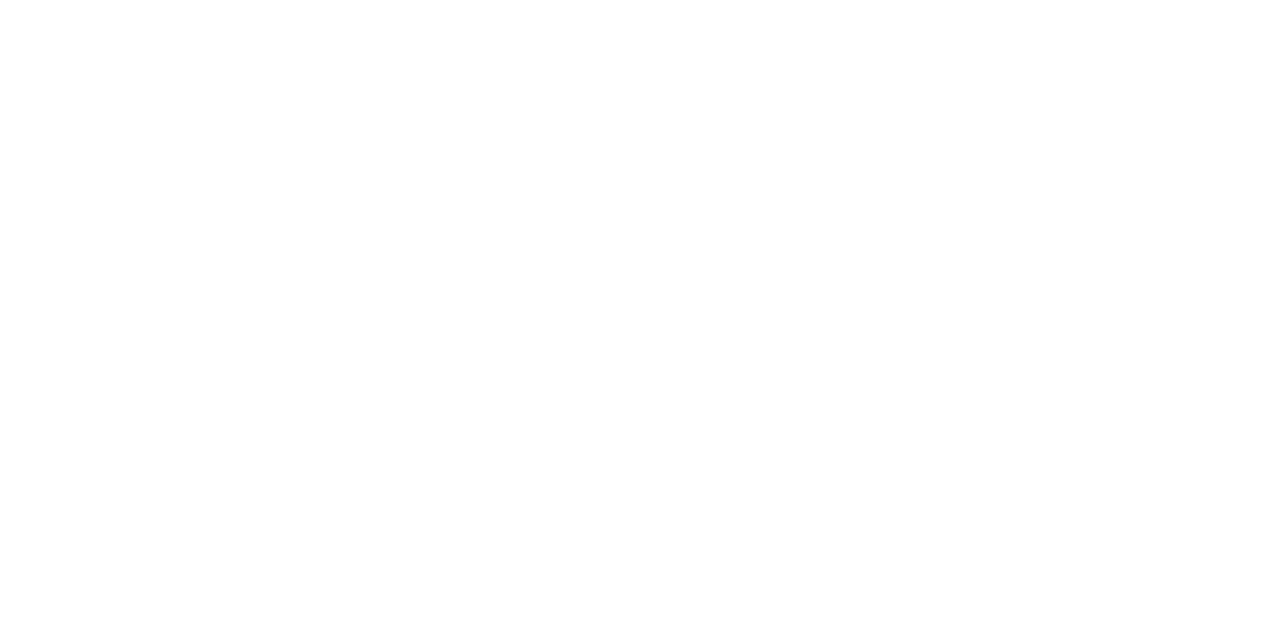
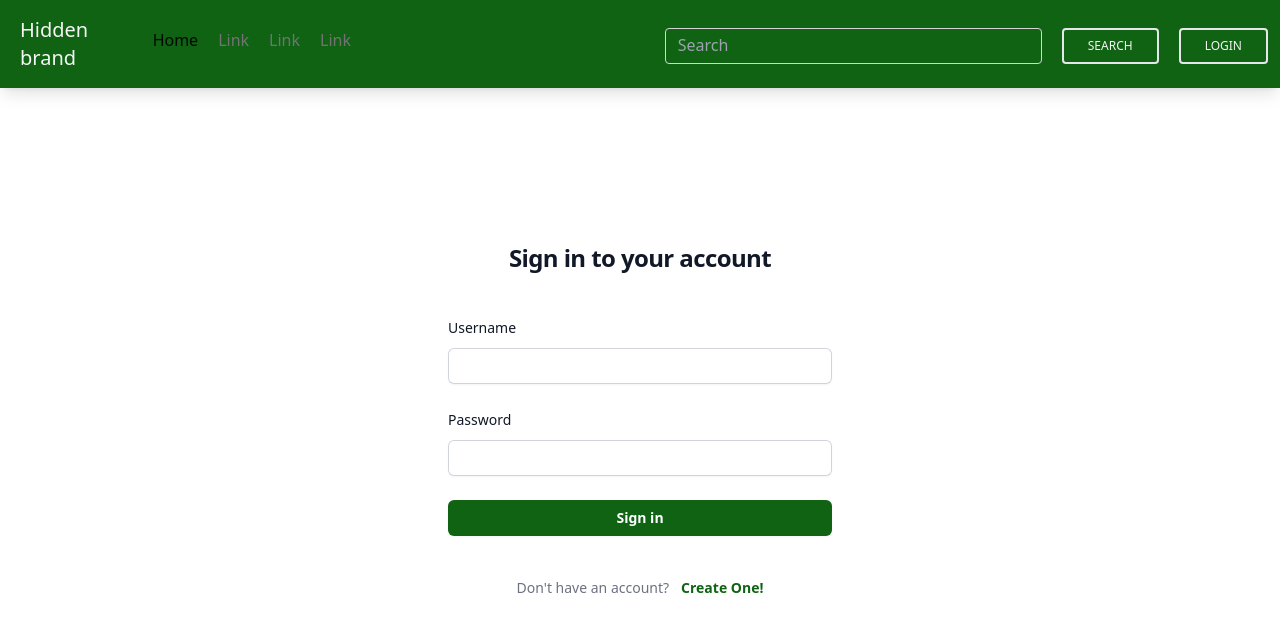
Before and after one commit to Azpect3120/stack-overflow-clone, a React (Vite) app in the folder frontend/: page /accounts/login in a window 1280 px wide. Before the commit this address had no page. Shown: the top 632 px of the page. Built offline with nearby package versions, Linux system fonts and the light colour scheme.

Commit message:
FIX: Links pages together and renamed routes, backend is not connected to user submission yet

```diff
--- a/frontend/src/App.tsx
+++ b/frontend/src/App.tsx
@@ -9,11 +9,11 @@ function App() {
   return (
     <Router>
       <Routes>
-        <Route path="/" element={<Navigate to="/login" />} />
-        <Route path="/login" element={<LoginPage />} />
+        <Route path="/" element={<Navigate to="/posts" />} />
+        <Route path="/accounts/login" element={<LoginPage />} />
+        <Route path="/accounts/create" element={<CreateAccountPage />} />
+        <Route path="/posts" element={<ViewPosts />} />
         <Route path="/posts/create" element={<PostForm />} />
-        <Route path="/createAccount" element={<CreateAccountPage />} />
-        <Route path="/posts" element={<ViewPosts />} />
       </Routes>
     </Router>
   )
--- a/frontend/src/assets/css/output.css
+++ b/frontend/src/assets/css/output.css
@@ -572,6 +572,10 @@ video {
   visibility: visible !important;
 }
 
+.fixed {
+  position: fixed;
+}
+
 .absolute {
   position: absolute;
 }
@@ -580,12 +584,12 @@ video {
   position: relative;
 }
 
-.sticky {
-  position: sticky;
+.bottom-0 {
+  bottom: 0px;
 }
 
-.bottom-0 {
-  bottom: 0px;
+.top-0 {
+  top: 0px;
 }
 
 .z-\[2\] {
@@ -687,6 +691,18 @@ video {
 
 .h-screen {
   height: 100vh;
+}
+
+.h-1\/2 {
+  height: 50%;
+}
+
+.h-\[90\%\] {
+  height: 90%;
+}
+
+.h-full {
+  height: 100%;
 }
 
 .min-h-full {
@@ -931,24 +947,16 @@ video {
   padding-bottom: 0.25rem;
 }
 
+.pb-12 {
+  padding-bottom: 3rem;
+}
+
 .pl-0 {
   padding-left: 0px;
 }
 
 .pl-2 {
   padding-left: 0.5rem;
-}
-
-.pb-40 {
-  padding-bottom: 10rem;
-}
-
-.pb-20 {
-  padding-bottom: 5rem;
-}
-
-.pb-12 {
-  padding-bottom: 3rem;
 }
 
 .text-center {
@@ -1066,6 +1074,11 @@ video {
   color: rgb(255 255 255 / var(--tw-text-opacity));
 }
 
+.text-light-theme-green {
+  --tw-text-opacity: 1;
+  color: rgb(15 99 19 / var(--tw-text-opacity));
+}
+
 .shadow-lg {
   --tw-shadow: 0 10px 15px -3px rgb(0 0 0 / 0.1), 0 4px 6px -4px rgb(0 0 0 / 0.1);
   --tw-shadow-colored: 0 10px 15px -3px var(--tw-shadow-color), 0 4px 6px -4px var(--tw-shadow-color);
@@ -1102,6 +1115,12 @@ video {
   transition-property: color, background-color, border-color, text-decoration-color, fill, stroke, opacity, box-shadow, transform, filter, -webkit-backdrop-filter;
   transition-property: color, background-color, border-color, text-decoration-color, fill, stroke, opacity, box-shadow, transform, filter, backdrop-filter;
   transition-property: color, background-color, border-color, text-decoration-color, fill, stroke, opacity, box-shadow, transform, filter, backdrop-filter, -webkit-backdrop-filter;
+  transition-timing-function: cubic-bezier(0.4, 0, 0.2, 1);
+  transition-duration: 150ms;
+}
+
+.transition-all {
+  transition-property: all;
   transition-timing-function: cubic-bezier(0.4, 0, 0.2, 1);
   transition-duration: 150ms;
 }
@@ -1143,6 +1162,11 @@ video {
   background-color: rgb(12 74 15 / var(--tw-bg-opacity));
 }
 
+.hover\:bg-light-theme-green:hover {
+  --tw-bg-opacity: 1;
+  background-color: rgb(15 99 19 / var(--tw-bg-opacity));
+}
+
 .hover\:bg-opacity-5:hover {
   --tw-bg-opacity: 0.05;
 }
@@ -1155,6 +1179,16 @@ video {
 .hover\:text-neutral-700:hover {
   --tw-text-opacity: 1;
   color: rgb(64 64 64 / var(--tw-text-opacity));
+}
+
+.hover\:text-light-theme-green:hover {
+  --tw-text-opacity: 1;
+  color: rgb(15 99 19 / var(--tw-text-opacity));
+}
+
+.hover\:text-light-theme-green-active:hover {
+  --tw-text-opacity: 1;
+  color: rgb(12 74 15 / var(--tw-text-opacity));
 }
 
 .hover\:no-underline:hover {
@@ -1238,7 +1272,17 @@ video {
   --tw-ring-color: rgb(34 197 94 / var(--tw-ring-opacity));
 }
 
+.focus\:ring-light-theme-green:focus {
+  --tw-ring-opacity: 1;
+  --tw-ring-color: rgb(15 99 19 / var(--tw-ring-opacity));
+}
+
 .focus-visible\:bg-\[\#0f6313\]:focus-visible {
+  --tw-bg-opacity: 1;
+  background-color: rgb(15 99 19 / var(--tw-bg-opacity));
+}
+
+.focus-visible\:bg-light-theme-green:focus-visible {
   --tw-bg-opacity: 1;
   background-color: rgb(15 99 19 / var(--tw-bg-opacity));
 }
--- a/frontend/src/components/CreateAccountForm.tsx
+++ b/frontend/src/components/CreateAccountForm.tsx
@@ -1,6 +1,8 @@
 import { useState } from "react";
+import { Link } from "react-router-dom";
 
 function CreateAccountForm () {
+    const [username, setUsername] = useState("");
     const [password1, setPassword1] = useState("");
     const [password2, setPassword2] = useState("");
 
@@ -9,25 +11,26 @@ function CreateAccountForm () {
         if (password1 !== password2) {
             // Passwords do not match
         } else {
-            // Passwords do match
-            // You can perform further actions here, e.g., submit the form data.
+            // Query database and ensure username and such is valid
+
+            // Store user somewhere...
+
+            window.location.href = "/posts"
         }
     };
 
-
     return (
-        <>
-            <div className="flex min-h-full flex-col justify-center px-6 py-12 lg:px-8">
+            <div className="flex h-full flex-col justify-center px-6 py-12 lg:px-8">
                 <div className="sm:mx-auto sm:w-full sm:max-w-sm">
                     <h2 className="mt-10 text-center text-2xl font-bold leading-9 tracking-tight text-gray-900">Create Account</h2>
                 </div>
 
                 <div className="mt-10 sm:mx-auto sm:w-full sm:max-w-sm">
-                    <form className="space-y-6" onSubmit={handleFormSubmit} action="#" method="POST">
+                    <form className="space-y-6" onSubmit={handleFormSubmit}>
                         <div>
                             <label className="block text-sm font-medium leading-6 text-gray-900">Username</label>
                             <div className="mt-2">
-                                <input id="username" name="username" type="text" required className="outline-none p-2 block w-full rounded-md border-0 py-1.5 text-gray-900 shadow-sm ring-1 ring-inset ring-gray-300 placeholder:text-gray-400 focus:ring-2 focus:ring-[#0f6313] sm:text-sm sm:leading-6" />
+                                <input name="username" type="text" value={username} onChange={(e) => setUsername(e.target.value)} required className="outline-none p-2 block w-full rounded-md border-0 py-1.5 text-gray-900 shadow-sm ring-1 ring-inset ring-gray-300 placeholder:text-gray-400 focus:ring-2 focus:ring-[#0f6313] sm:text-sm sm:leading-6" />
                             </div>
                         </div>
 
@@ -36,7 +39,7 @@ function CreateAccountForm () {
                                 <label className="block text-sm font-medium leading-6 text-gray-900">Password</label>
                             </div>
                             <div className="mt-2">
-                                <input id="password" name="password" pattern="^(?=.*[a-z])(?=.*[A-Z])(?=.*\d)(?=.*[@$!%*?&^#{}[\]+/])[A-Za-z\d@$!%*?&^#{}[\]+/]{12,}$" value={password1} onChange={(e) => setPassword1(e.target.value)} type="password" required className="outline-none p-2 block w-full rounded-md border-0 py-1.5 text-gray-900 shadow-sm ring-1 ring-inset ring-gray-300 placeholder:text-gray-400 focus:ring-2 focus:ring-inset focus:ring-[#0f6313] sm:text-sm sm:leading-6" />
+                                <input name="password" pattern="^(?=.*[a-z])(?=.*[A-Z])(?=.*\d)(?=.*[@$!%*?&^#{}[\]+/])[A-Za-z\d@$!%*?&^#{}[\]+/]{12,}$" value={password1} onChange={(e) => setPassword1(e.target.value)} type="password" required className="outline-none p-2 block w-full rounded-md border-0 py-1.5 text-gray-900 shadow-sm ring-1 ring-inset ring-gray-300 placeholder:text-gray-400 focus:ring-2 focus:ring-inset focus:ring-[#0f6313] sm:text-sm sm:leading-6" />
                             </div>
                         </div>
 
@@ -45,7 +48,7 @@ function CreateAccountForm () {
                                 <label className="block text-sm font-medium leading-6 text-gray-900">Confirm Password</label>
                             </div>
                             <div className="mt-2">
-                                <input id="confirmPassword" name="confirmPassword" pattern="^(?=.*[a-z])(?=.*[A-Z])(?=.*\d)(?=.*[@$!%*?&^#{}[\]+/])[A-Za-z\d@$!%*?&^#{}[\]+/]{12,}$" value={password2} onChange={(e) => setPassword2(e.target.value)} type="password" required className="outline-none p-2 block w-full rounded-md border-0 py-1.5 text-gray-900 shadow-sm ring-1 ring-inset ring-gray-300 placeholder:text-gray-400 focus:ring-2 focus:ring-inset focus:ring-[#0f6313] sm:text-sm sm:leading-6" />
+                                <input name="confirmPassword" pattern="^(?=.*[a-z])(?=.*[A-Z])(?=.*\d)(?=.*[@$!%*?&^#{}[\]+/])[A-Za-z\d@$!%*?&^#{}[\]+/]{12,}$" value={password2} onChange={(e) => setPassword2(e.target.value)} type="password" required className="outline-none p-2 block w-full rounded-md border-0 py-1.5 text-gray-900 shadow-sm ring-1 ring-inset ring-gray-300 placeholder:text-gray-400 focus:ring-2 focus:ring-inset focus:ring-[#0f6313] sm:text-sm sm:leading-6" />
                             </div>
                         </div>
 
@@ -56,12 +59,11 @@ function CreateAccountForm () {
 
                     <p className="mt-10 text-center text-sm text-gray-500">
                         Already have an account?
-                        <a href="/login" className="font-semibold leading-6 text-[#0f6313] hover:text-[#0f6313] ml-3">Login</a>
+                        <Link to="/accounts/login" className="font-semibold leading-6 text-[#0f6313] hover:text-[#0f6313] ml-3">Login</Link>
                     </p>
 
                 </div>
             </div>
-        </>
     )
 }
 
--- a/frontend/src/components/LoginForm.tsx
+++ b/frontend/src/components/LoginForm.tsx
@@ -1,20 +1,31 @@
+import "../assets/css/output.css"
+import { Link } from "react-router-dom";
+import { useState } from "react";
+
+function LoginForm() {
+    const [username, setUsername] = useState("");
+    const [password, setPassword] = useState("");
+
+    const handleSubmit = (event: React.FormEvent) => {
+        event.preventDefault();
 
 
-function LoginForm() {
+
+        // Sign in logic
+    };
 
     return (
-        <>
-            <div className="flex min-h-full flex-col justify-center px-6 py-12 lg:px-8">
+        <div className="h-full flex flex-col justify-center px-6 py-12 lg:px-8">
             <div className="sm:mx-auto sm:w-full sm:max-w-sm">
                 <h2 className="mt-10 text-center text-2xl font-bold leading-9 tracking-tight text-gray-900">Sign in to your account</h2>
             </div>
 
             <div className="mt-10 sm:mx-auto sm:w-full sm:max-w-sm">
-                    <form className="space-y-6" action="#" method="POST">
+                <form className="space-y-6" onSubmit={handleSubmit}>
                     <div>
                         <label  className="block text-sm font-medium leading-6 text-gray-900">Username</label>
                         <div className="mt-2">
-                                <input id="username" name="username" type="text" required className="outline-none p-2 block w-full rounded-md border-0 py-1.5 text-gray-900 shadow-sm ring-1 ring-inset ring-gray-300 placeholder:text-gray-400 focus:ring-2 focus:ring-[#0f6313] sm:text-sm sm:leading-6" />
+                            <input onChange={e => setUsername(e.target.value)} name="username" type="text" required className="outline-none p-2 block w-full rounded-md border-0 py-1.5 text-gray-900 shadow-sm ring-1 ring-inset ring-gray-300 placeholder:text-gray-400 focus:ring-2 focus:ring-light-theme-green sm:text-sm sm:leading-6" />
                         </div>
                     </div>
 
@@ -23,22 +34,21 @@ function LoginForm() {
                             <label  className="block text-sm font-medium leading-6 text-gray-900">Password</label>
                         </div>
                         <div className="mt-2">
-                                <input id="password" name="password" type="password"  required className="outline-none p-2 block w-full rounded-md border-0 py-1.5 text-gray-900 shadow-sm ring-1 ring-inset ring-gray-300 placeholder:text-gray-400 focus:ring-2 focus:ring-inset focus:ring-[#0f6313] sm:text-sm sm:leading-6" />
+                            <input onChange={e => setPassword(e.target.value)} name="password" type="password"  required className="outline-none p-2 block w-full rounded-md border-0 py-1.5 text-gray-900 shadow-sm ring-1 ring-inset ring-gray-300 placeholder:text-gray-400 focus:ring-2 focus:ring-inset focus:ring-light-theme-green sm:text-sm sm:leading-6" />
                         </div>
                     </div>
 
                     <div>
-                            <button type="submit" className="flex w-full justify-center rounded-md bg-[#0f6313] px-3 py-1.5 text-sm font-semibold leading-6 text-white shadow-sm hover:bg-[#0f6313] focus-visible:outline focus-visible:outline-2 focus-visible:outline-offset-2 focus-visible:bg-[#0f6313]">Sign in</button>
+                    <button type="submit" className="flex w-full justify-center rounded-md bg-light-theme-green px-3 py-1.5 text-sm font-semibold leading-6 text-white shadow-sm focus-visible:outline focus-visible:outline-2 focus-visible:outline-offset-2 focus-visible:bg-light-theme-green hover:bg-light-theme-green-active transition-all">Sign in</button>
                     </div>
                 </form>
 
                 <p className="mt-10 text-center text-sm text-gray-500">
                     Don't have an account?
-                        <a href="/createAccount" className="font-semibold leading-6 text-[#0f6313] hover:text-[#0f6313] ml-3">Create One!</a>
+                    <Link to="/accounts/create" className="font-semibold leading-6 text-light-theme-green ml-3 hover:text-light-theme-green-active transition-all">Create One!</Link>
                 </p>
             </div>
         </div>
-        </>
     )
 }
 
--- a/frontend/src/components/Nav.tsx
+++ b/frontend/src/components/Nav.tsx
@@ -6,7 +6,7 @@ function Navbar() {
 
     return (
         <>
-            <nav className="relative flex w-full flex-nowrap items-center justify-between bg-[#0f6313] py-2 text-neutral-500 shadow-lg hover:text-neutral-700 focus:text-neutral-700 dark:bg-[#0f6313] lg:flex-wrap lg:justify-start lg:py-4" data-te-navbar-ref>
+            <nav className="fixed top-0 flex w-full flex-nowrap items-center justify-between bg-[#0f6313] py-2 text-neutral-500 shadow-lg hover:text-neutral-700 focus:text-neutral-700 dark:bg-[#0f6313] lg:flex-wrap lg:justify-start lg:py-4" data-te-navbar-ref>
                 <div className="flex w-full flex-wrap items-center justify-between px-3">
                     <button
                         className="block border-0 bg-transparent px-2 text-neutral-100 hover:no-underline hover:shadow-none focus:no-underline focus:shadow-none focus:outline-none focus:ring-0 dark:text-neutral-200 lg:hidden"
@@ -84,9 +84,9 @@ function Navbar() {
                                 <Link
                                     className="ml-5 text-neutral-100 relative z-[2] rounded border-2 border-primary px-6 py-2 text-xs font-medium uppercase text-primary transition duration-150 ease-in-out hover:bg-black hover:bg-opacity-5 focus:outline-none focus:ring-0 motion-reduce:transition-none"
                                     id="link-addon3"
-                                    to="/login"
-                                    // onClick={() => window.location.href='/login'}
-                                    data-te-ripple-init>
+                                    to="/accounts/login"
+                                    data-te-ripple-init
+                                >
                                     Login
                                 </Link>
 
--- a/frontend/src/pages/LoginPage.tsx
+++ b/frontend/src/pages/LoginPage.tsx
@@ -1,14 +1,13 @@
 import Nav from "../components/Nav";
-import GargabeFooter from "../components/GargabeFooter";
 import LoginForm from "../components/LoginForm";
+import "../assets/css/output.css"
 
 function LoginPage (): JSX.Element {
     return (
-      <>
+      <div className="h-screen">
         <Nav />
         <LoginForm />
-        <GargabeFooter />
-      </>
+      </div>
     );
 }
 
```
Also changed, not shown: frontend/src/components/GargabeFooter.tsx (deleted, +0 -47 lines), frontend/src/pages/CreateAccountPage.tsx (+4 -7 lines), frontend/src/pages/PostForm.tsx (line endings or trailing spaces). Lines whose indentation alone changed are shown as unchanged.
